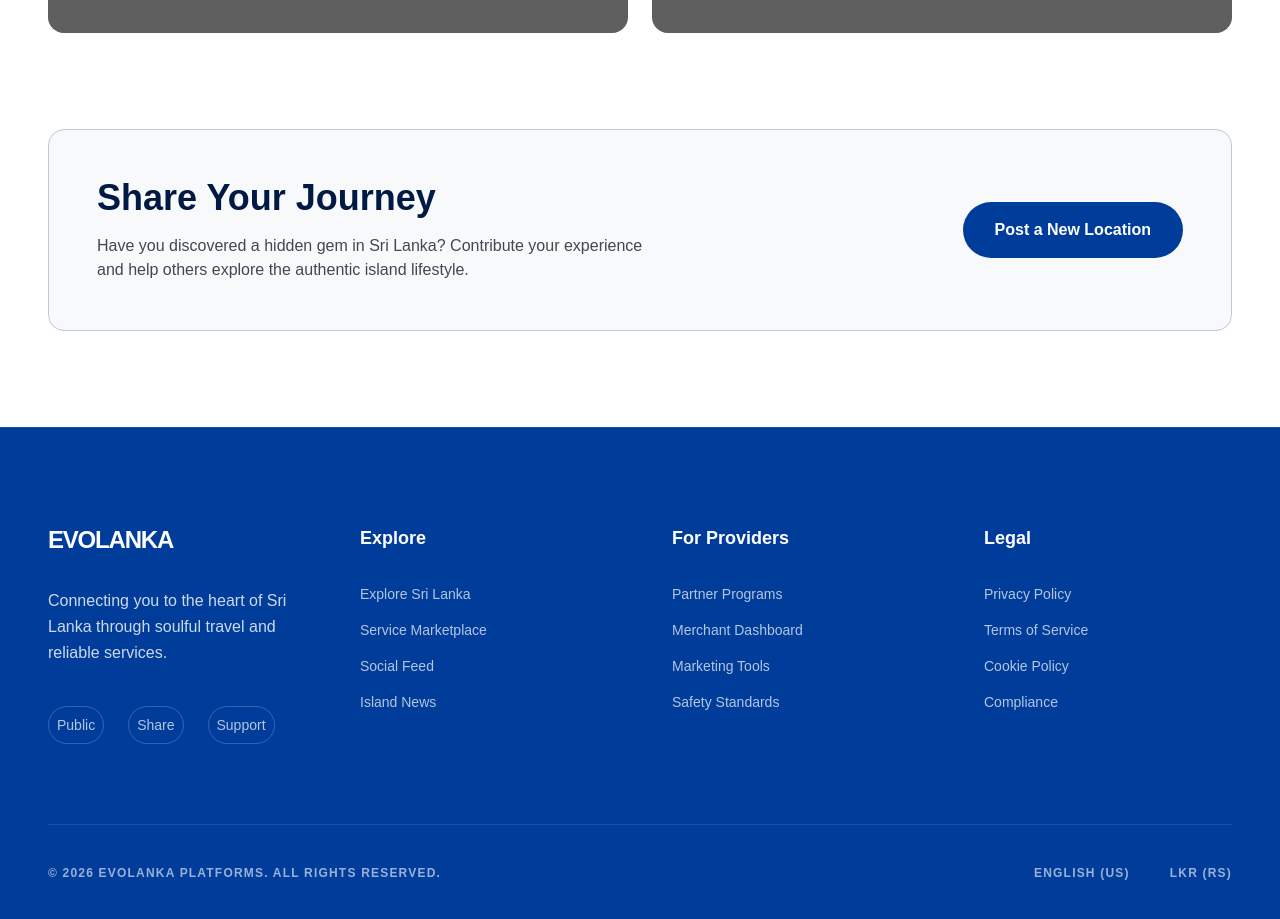
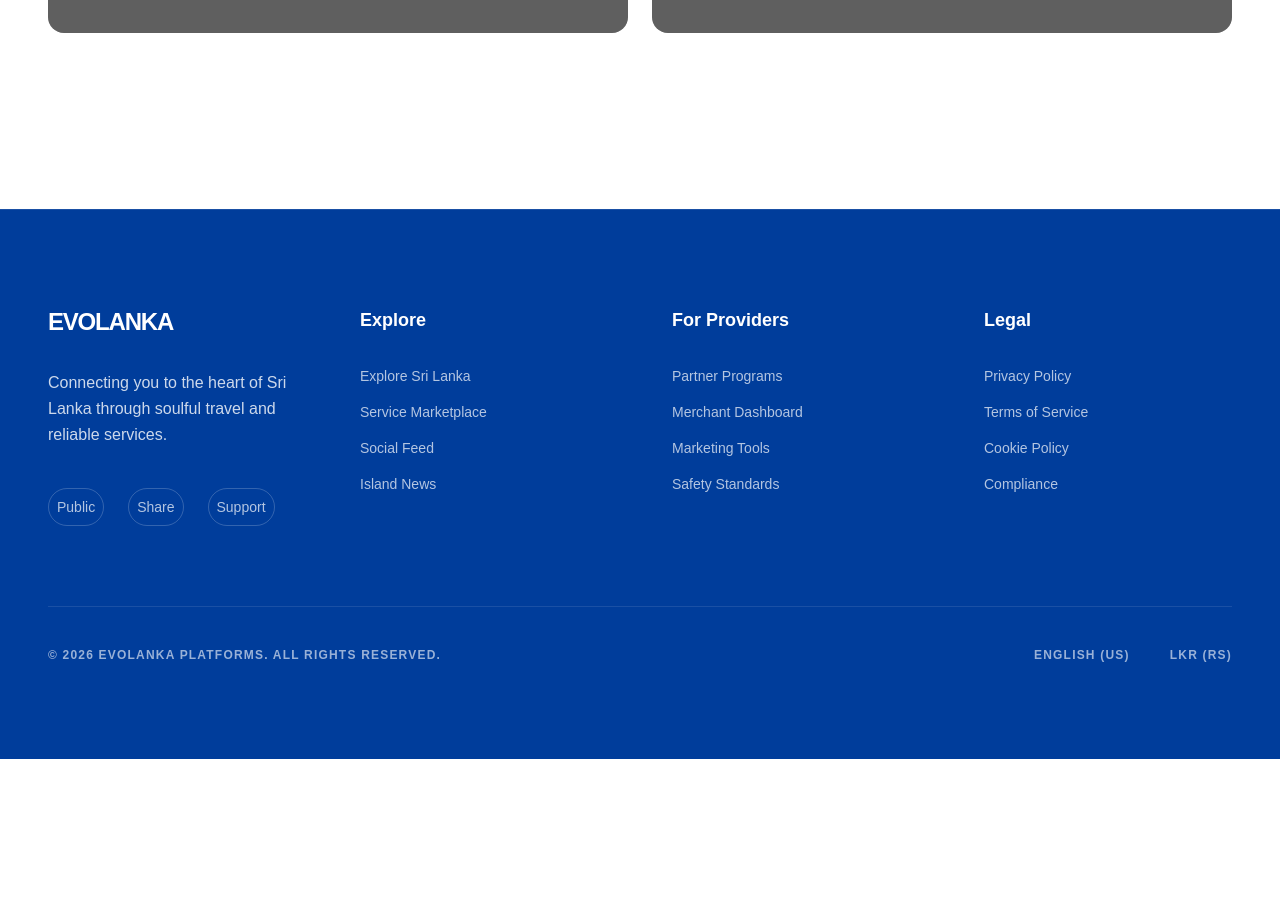
Before and after one commit to Tharindu27/Evolanka, a Next.js app in the folder frontend/: page /locations in a window 1280 px wide. Shown: the part 1820-2739 px from the top of the page. After the commit the page ends 2579 px from the top, so only its background shows below. Built offline with nearby package versions, Linux system fonts and the light colour scheme; grey boxes are pictures that could not be loaded.

Commit message:
Remove 'Share Your Journey' CTA section
Delete the static 'Share Your Journey' promotional section from frontend/src/app/locations/page.tsx. This removes the heading, descriptive text and 'Post a New Location' button that were rendered below the LocationsHomeContent, simplifying the page layout.

```diff
--- a/frontend/src/app/locations/page.tsx
+++ b/frontend/src/app/locations/page.tsx
@@ -10,21 +10,6 @@ export default function LocationsPage() {
 
       <main className="mx-auto max-w-[1440px] px-6 pb-24 pt-32 md:px-12">
         <LocationsHomeContent provinces={provinces} categories={categories} places={places} />
-
-        <section className="mt-24 rounded-2xl border border-[#c3c6d6] bg-[#f8f9fa] p-12">
-          <div className="flex flex-col items-center justify-between gap-8 md:flex-row">
-            <div className="max-w-xl text-center md:text-left">
-              <h2 className="mb-4 text-4xl font-black text-[#001a43]">Share Your Journey</h2>
-              <p className="text-[#434654]">
-                Have you discovered a hidden gem in Sri Lanka? Contribute your experience and help others explore the
-                authentic island lifestyle.
-              </p>
-            </div>
-            <button className="whitespace-nowrap rounded-full bg-[#003d9b] px-8 py-4 font-bold text-white transition-all hover:brightness-110 active:scale-95">
-              Post a New Location
-            </button>
-          </div>
-        </section>
       </main>
 
       <Footer />
```
